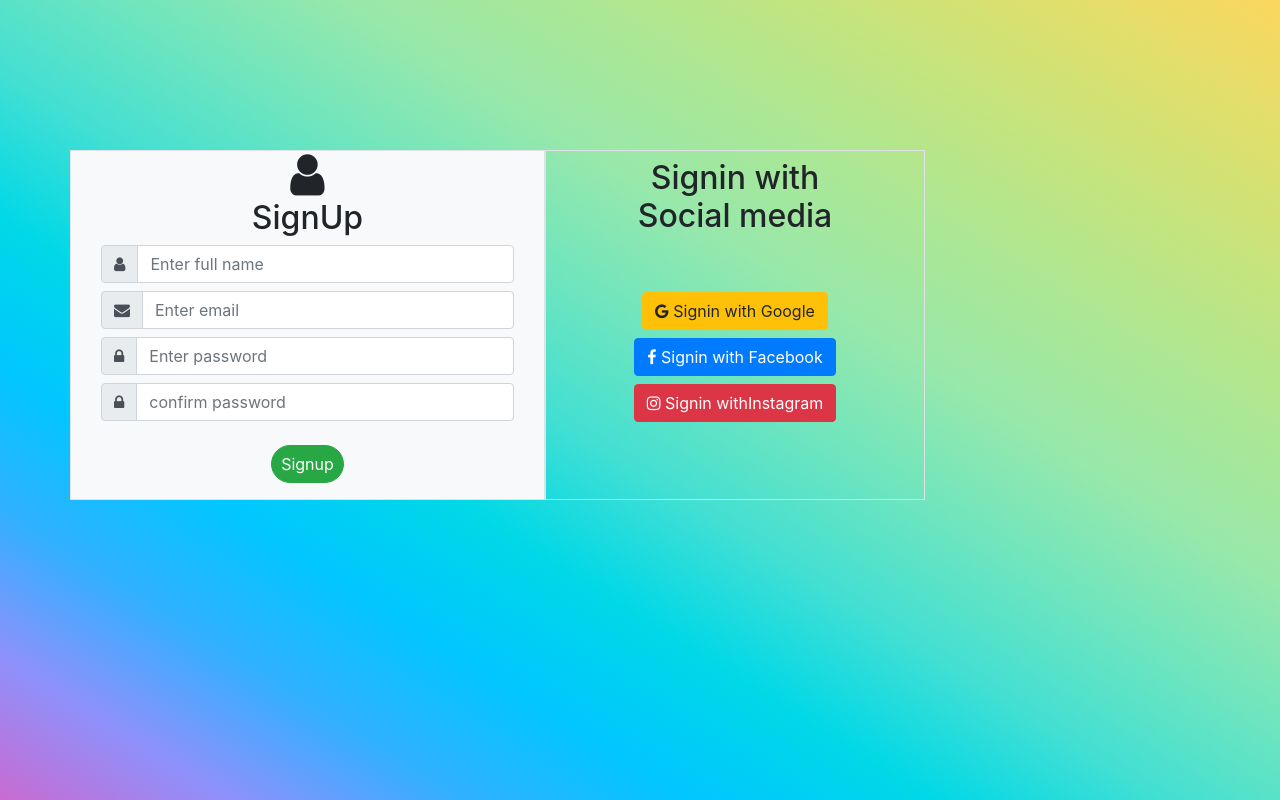
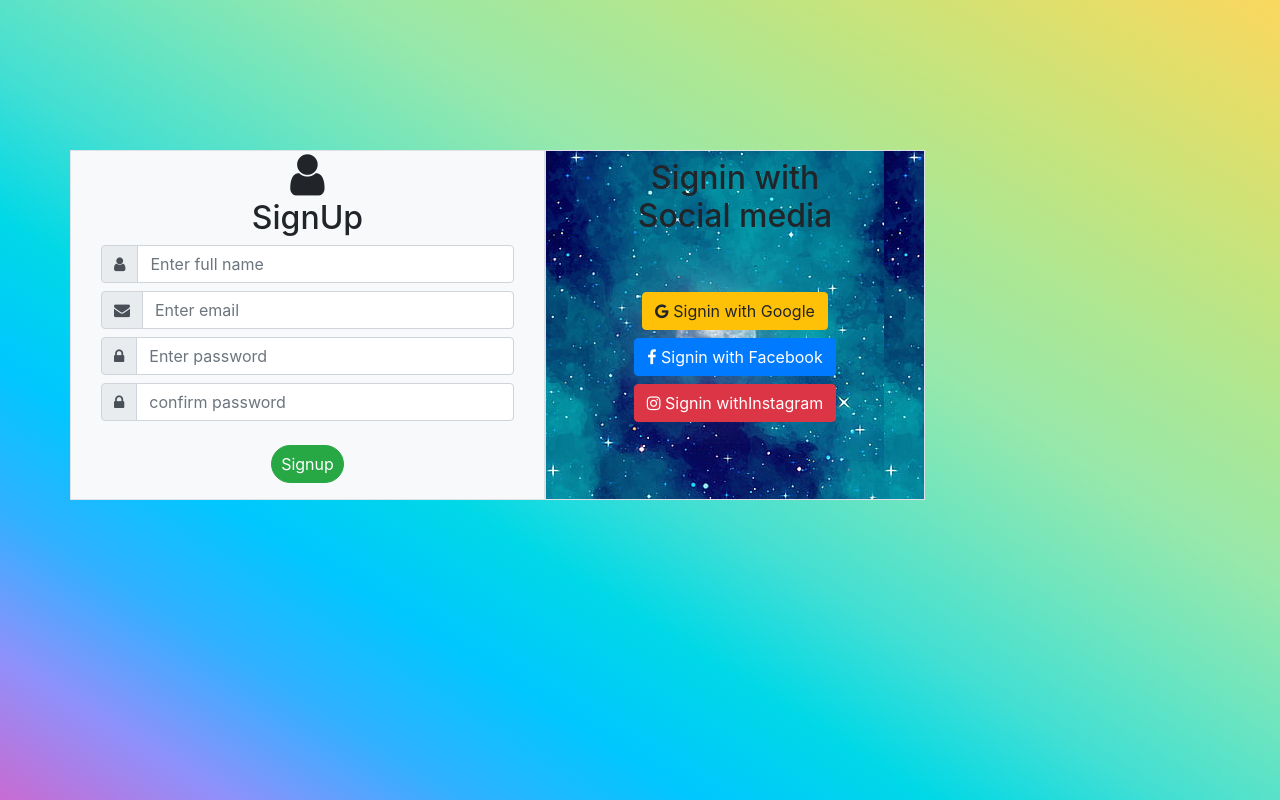
Before and after one commit to INAPAKRUTHIKASRILALITHACHANDANA/loginform, a plain HTML site: page index.html in a window 1280 px wide. Drawn offline with Linux system fonts and the light colour scheme.

Commit message:
Update index.html

```diff
--- a/index.html
+++ b/index.html
@@ -11,7 +11,7 @@
         margin-top: 150px;
       }
       .image{
-        background: url(images/img30.jpeg);
+        background: url(moons.jpeg);
       }
       body{
         background-image: linear-gradient(to right top, #c86bd1, #8e91fb, #31b0ff, #00c7ff, #00d8e7, #42dfd3, #6fe5be, #98e8aa, #ace794, #c4e47e, #dfdf6c, #fbd75f);
```
